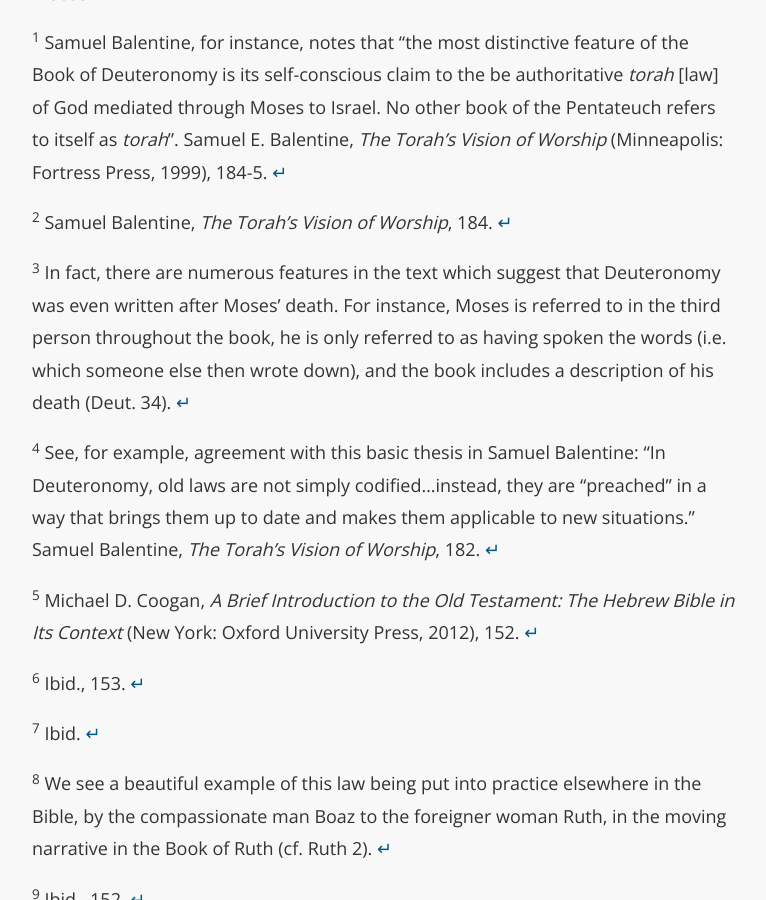
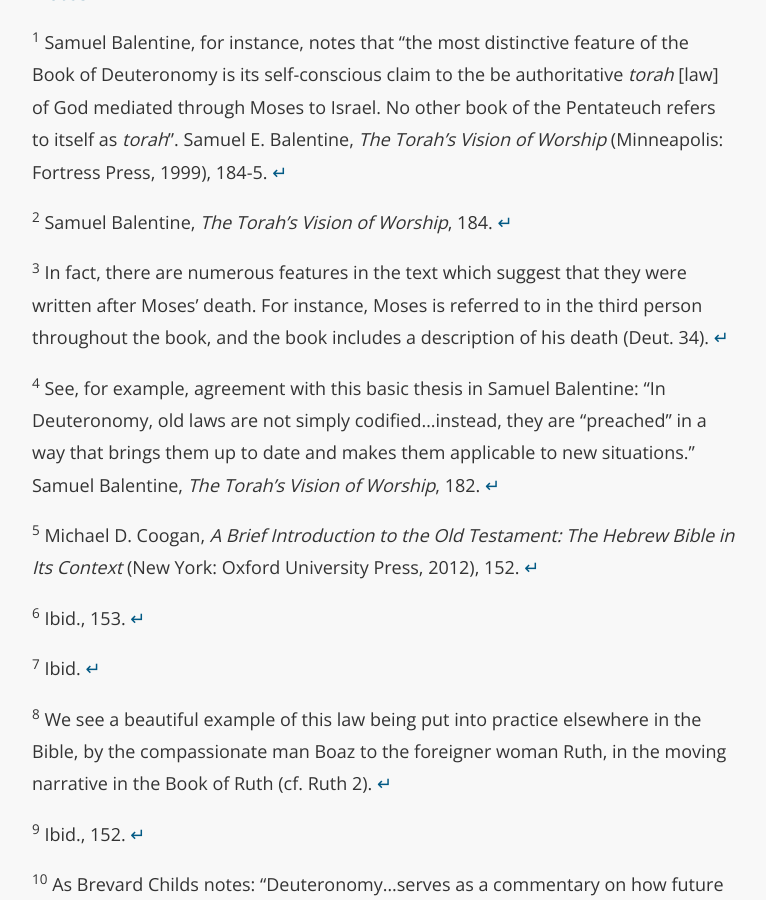
Before and after one commit to second-breakfast/second-breakfast.github.io, a Jekyll site: the page built from _posts/2020-05-02-compassionate-deuteronomy.markdown, in a window 1280 px wide and 900 px high, scrolled down 4501 px. Shown: the whole window, without its empty margins (256-1022 px from the left). Built offline with Jekyll 4.4.1, drawn with Linux system fonts in a browser that asks for light colours.

Commit message:
Update Deuteronomy footnote

```diff
--- a/_posts/2020-05-02-compassionate-deuteronomy.markdown
+++ b/_posts/2020-05-02-compassionate-deuteronomy.markdown
@@ -60,7 +60,7 @@ Indeed, Deuteronomy is a timely and powerful reminder to modern people living in
 
 <sup id="f2">2</sup> Samuel Balentine, *The Torah’s Vision of Worship*, 184. [↵](#a2)
 
-<sup id="f3">3</sup> In fact, there are numerous features in the text which suggest that Deuteronomy was even written after Moses’ death. For instance, Moses is referred to in the third person throughout the book, he is only referred to as having spoken the words (i.e. which someone else then wrote down), and the book includes a description of his death (Deut. 34). [↵](#a3)
+<sup id="f3">3</sup> In fact, there are numerous features in the text which suggest that they were written after Moses’ death. For instance, Moses is referred to in the third person throughout the book, and the book includes a description of his death (Deut. 34). [↵](#a3)
 
 <sup id="f4">4</sup> See, for example, agreement with this basic thesis in Samuel Balentine: “In Deuteronomy, old laws are not simply codified…instead, they are “preached” in a way that brings them up to date and makes them applicable to new situations.” Samuel Balentine, *The Torah’s Vision of Worship*, 182. [↵](#a4)
 
```
